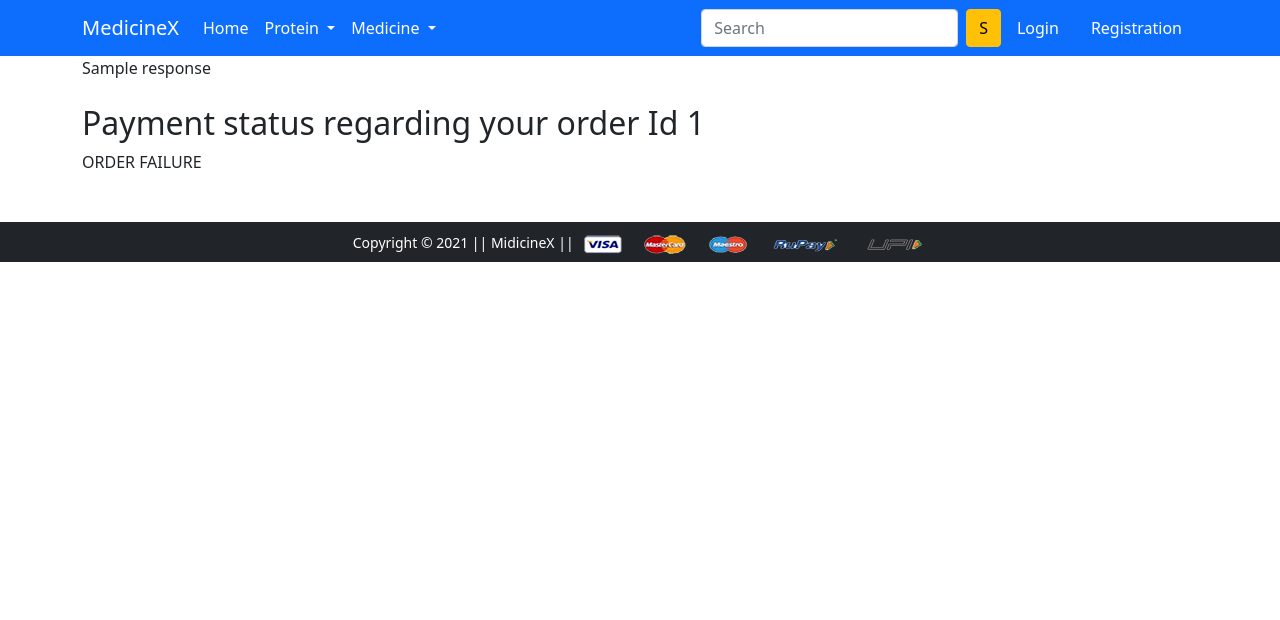
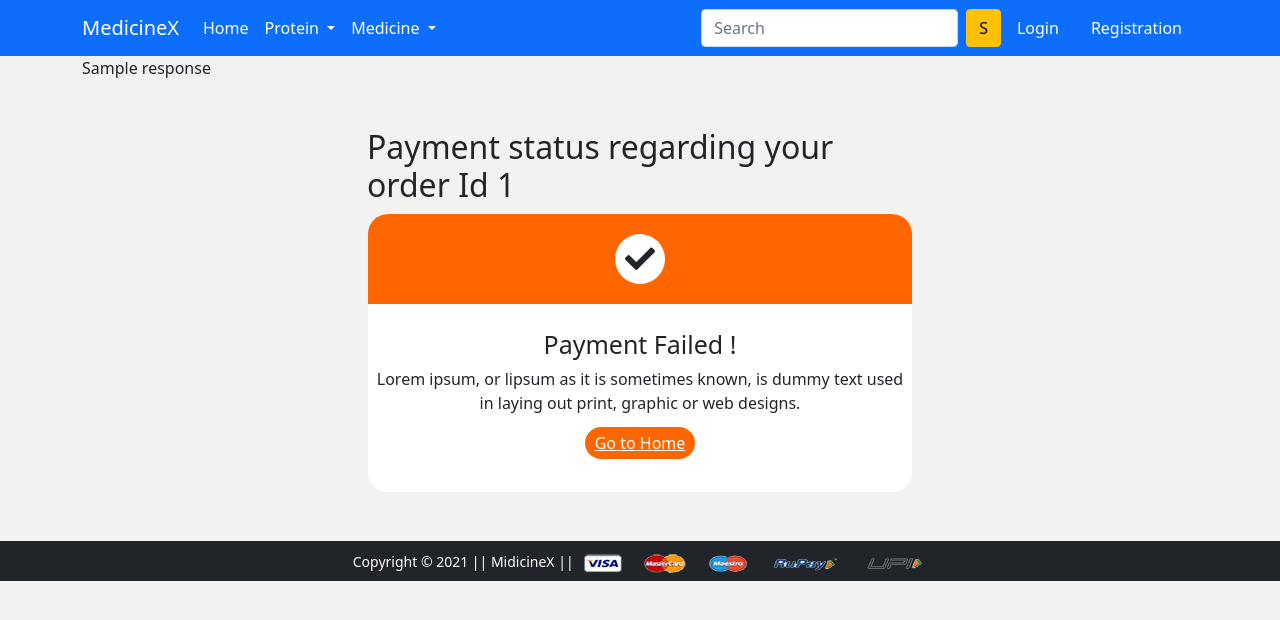
Before and after one commit to visheshsolanki12345/medicinx, a Django app: template app/templates/app/paymentstatus.html in a window 1280 px wide. Shown: the top 620 px of the page. Run offline with Django 3.2, Linux system fonts and the light colour scheme; the template is opened without the code that fills it: most values are stand-ins (such as "Sample title", 1, 10 or a date in 2020); some libraries are stand-ins or nearby versions.

Commit message:
first commit

```diff
--- a/app/templates/app/paymentstatus.html
+++ b/app/templates/app/paymentstatus.html
@@ -3,7 +3,40 @@
 {% block title %}Profile{% endblock title %}
 {% block main-content %}
 
+
 <div class="container">
+    {{response}}
+   <div class="row">
+      <div class="col-md-6 mx-auto mt-5">
+      <h2>Payment status regarding your order Id {{response.ORDERID}}</h2>
+        {% if response.RESPCODE == '01' %}
+         <div class="payment">
+            <div class="payment_header">
+               <div class="check"><i class="fa fa-check" aria-hidden="true"></i></div>
+            </div>
+            <div class="content">
+               <h1>Payment Success !</h1>
+               <p>Lorem ipsum, or lipsum as it is sometimes known, is dummy text used in laying out print, graphic or web designs. </p>
+               <a href="#">Go to Home</a>
+            </div>
+        {% else %}
+            <div class="payment">
+            <div class="payment_header">
+               <div class="check"><i class="fa fa-check" aria-hidden="true"></i></div>
+            </div>
+            <div class="content">
+               <h1>Payment Failed !</h1>
+               <p>Lorem ipsum, or lipsum as it is sometimes known, is dummy text used in laying out print, graphic or web designs. </p>
+               <a href="#">Go to Home</a>
+            </div>
+         </div>
+        {% endif%}
+      </div>
+   </div>
+</div>
+
+
+{% comment %} <div class="container">
     {{response}}
     <div class="col my-4">
         <h2>Payment status regarding your order Id {{response.ORDERID}}</h2>
@@ -14,6 +47,77 @@
         ORDER FAILURE
         {% endif%}
     </div>
-</div>
+</div> {% endcomment %}
+
+
+
+<style type="text/css">
+
+    body
+    {
+        background:#f2f2f2;
+    }
+
+    .payment
+	{
+		border:1px solid #f2f2f2;
+		height:280px;
+        border-radius:20px;
+        background:#fff;
+	}
+   .payment_header
+   {
+	   background:rgba(255,102,0,1);
+	   padding:20px;
+       border-radius:20px 20px 0px 0px;
+
+   }
+
+   .check
+   {
+	   margin:0px auto;
+	   width:50px;
+	   height:50px;
+	   border-radius:100%;
+	   background:#fff;
+	   text-align:center;
+   }
+
+   .check i
+   {
+	   vertical-align:middle;
+	   line-height:50px;
+	   font-size:30px;
+   }
+
+    .content
+    {
+        text-align:center;
+    }
+
+    .content  h1
+    {
+        font-size:25px;
+        padding-top:25px;
+    }
+
+    .content a
+    {
+        width:200px;
+        height:35px;
+        color:#fff;
+        border-radius:30px;
+        padding:5px 10px;
+        background:rgba(255,102,0,1);
+        transition:all ease-in-out 0.3s;
+    }
+
+    .content a:hover
+    {
+        text-decoration:none;
+        background:#000;
+    }
+
+</style
 
 {% endblock main-content %}
```
